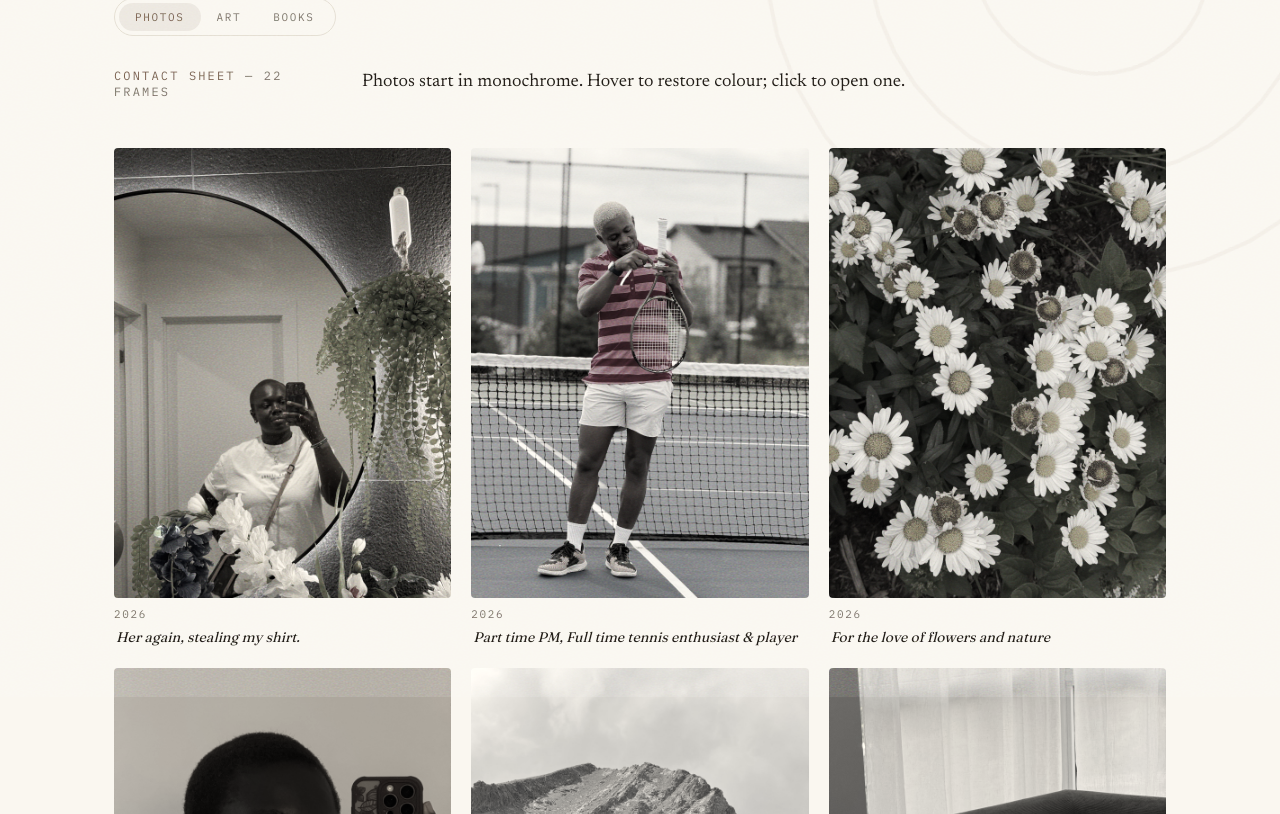
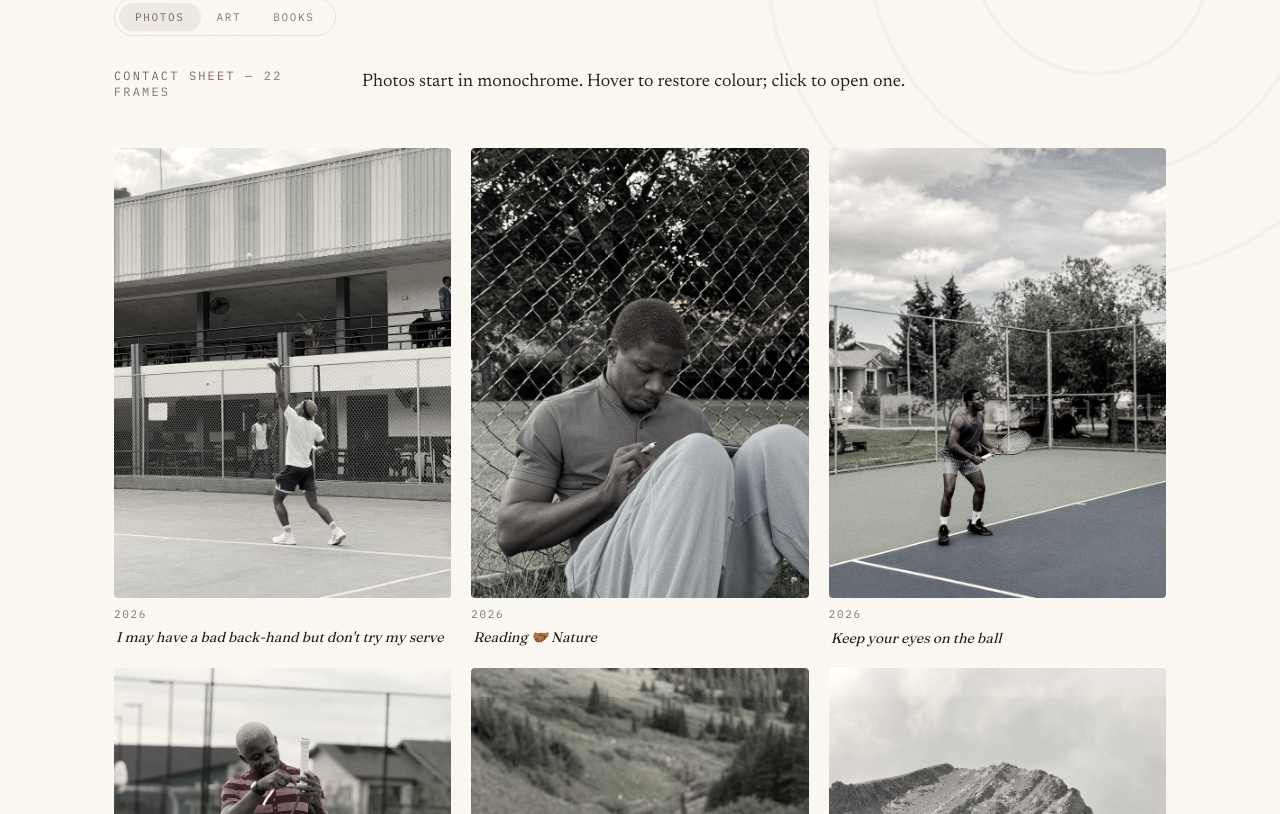
Before and after one commit to iFemora/personal-site, a Next.js app: page /gallery in a window 1280 px wide. Shown: the part 506-1320 px from the top of the page. Built offline with nearby package versions, Linux system fonts and the light colour scheme; no server answers.

Commit message:
gallery: reshuffle every visit
Photos, art, and books each render in a fresh random order per
request (force-dynamic), so the contact sheet never hangs the same
way twice.

```diff
--- a/src/app/gallery/page.tsx
+++ b/src/app/gallery/page.tsx
@@ -12,10 +12,23 @@ export const metadata: Metadata = {
   description: "Photographs, artwork, and the bookshelf of Femi Siji-Kenneth.",
 };
 
+// Rendered per request so every visit reshuffles the frames — the
+// contact sheet should never hang the same way twice.
+export const dynamic = "force-dynamic";
+
+function shuffle<T>(items: T[]): T[] {
+  const a = [...items];
+  for (let i = a.length - 1; i > 0; i--) {
+    const j = Math.floor(Math.random() * (i + 1));
+    [a[i], a[j]] = [a[j], a[i]];
+  }
+  return a;
+}
+
 export default function GalleryPage() {
-  const photos = getPhotos();
-  const art = getArt();
-  const books = getBooks();
+  const photos = shuffle(getPhotos());
+  const art = shuffle(getArt());
+  const books = shuffle(getBooks());
 
   return (
     <main className="mx-auto w-full max-w-[1100px] px-6 py-16 sm:py-24">
```
